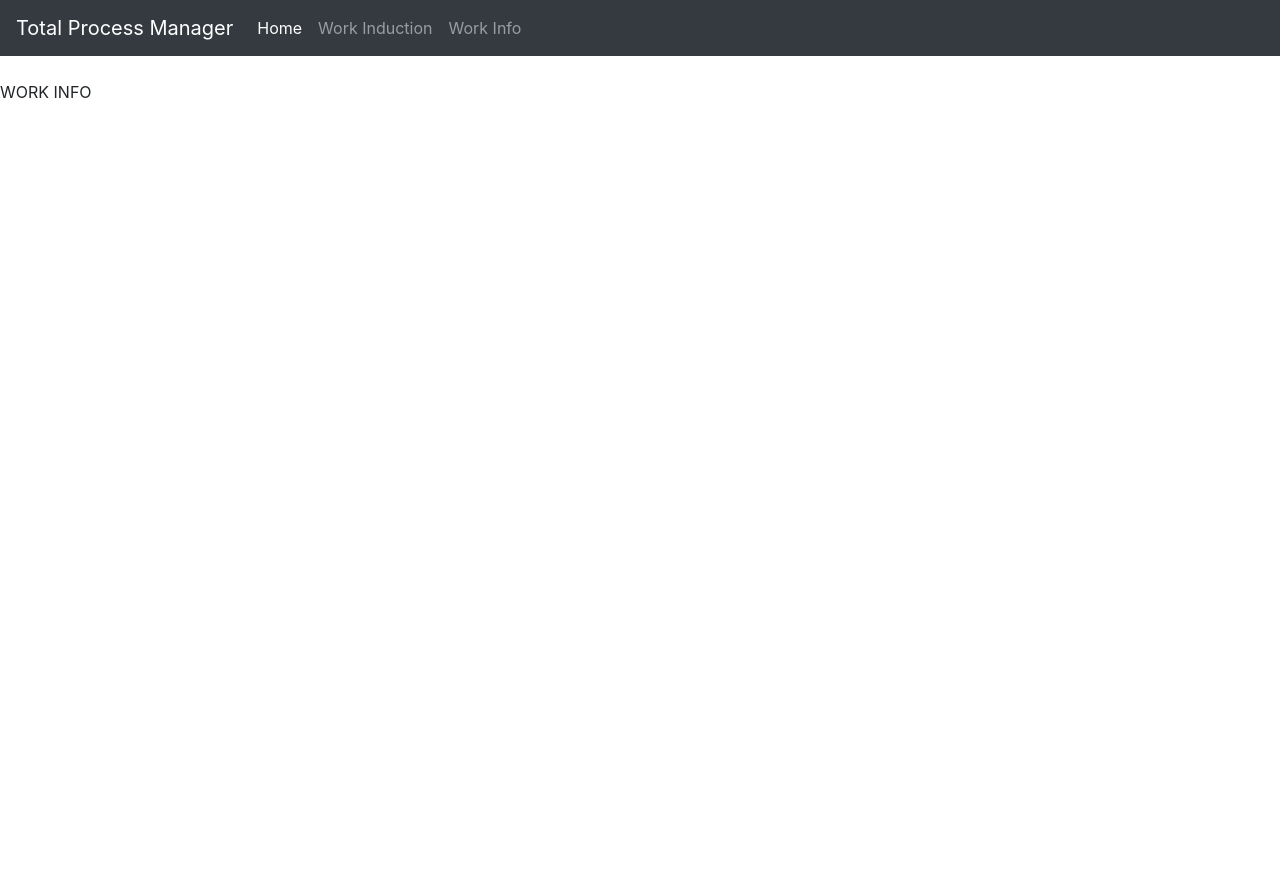
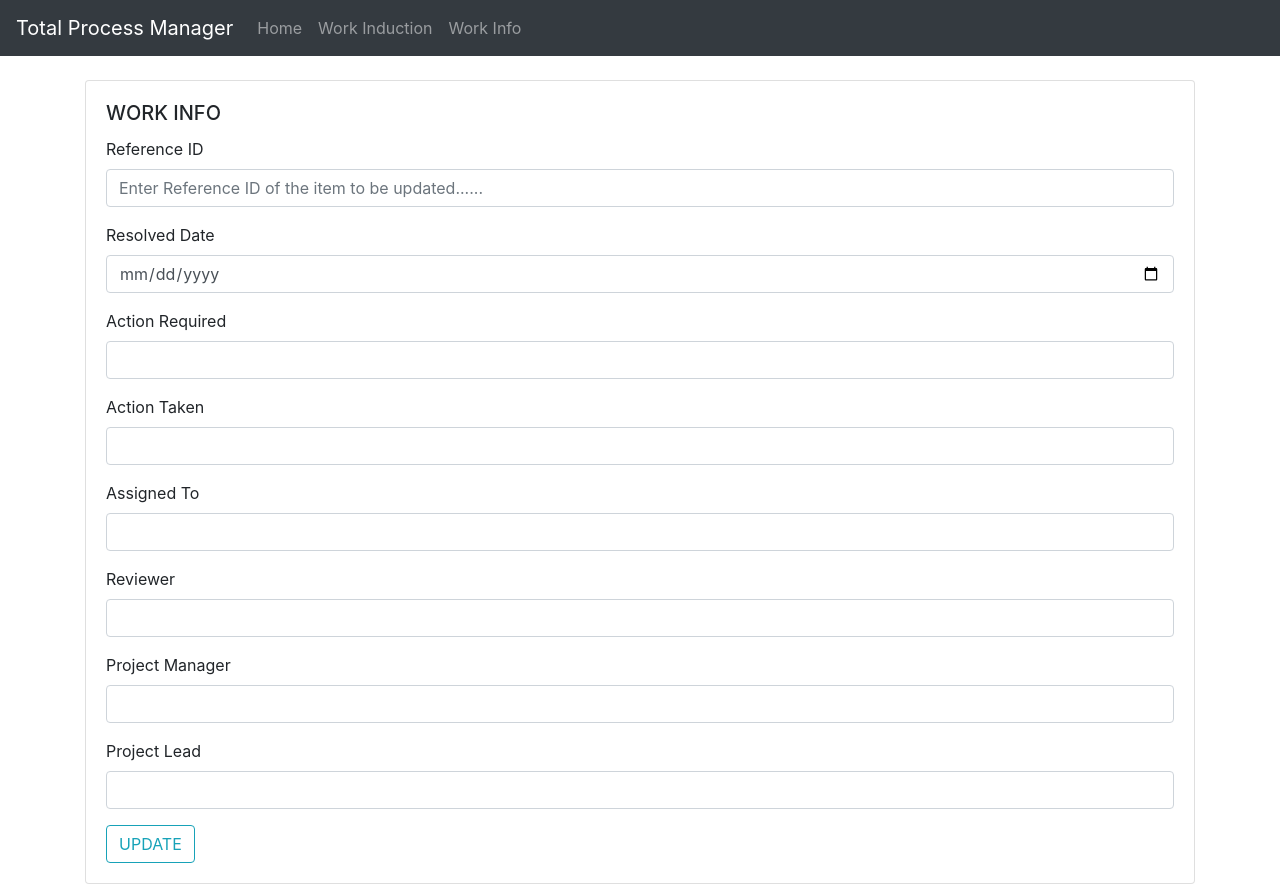
Before and after one commit to SagarBhatnagar/Total-Process-Manager, a Flask app: page /workInfo in a window 1280 px wide. Before the commit the page ends 98 px from the top, so only its background shows below. Run offline with Flask 2, Linux system fonts and the light colour scheme; some libraries are stand-ins or nearby versions.

Commit message:
base work info added

```diff
--- a/app.py
+++ b/app.py
@@ -28,6 +28,12 @@ class Item(db.Model):
     end_date=db.Column(db.String(100))
     gtin=db.Column(db.Integer)
     vendor_id=db.Column(db.Integer)
+    action_required=db.Column(db.String(100))
+    action_taken=db.Column(db.String(100))
+    assigned_to=db.Column(db.String(100))
+    reviewer=db.Column(db.String(100))
+    project_manager=db.Column(db.String(100))
+    project_lead=db.Column(db.String(100))
 
     def __init__(self, ref_id, project_name, task, channel, ticket, priority, start_date, end_date, gtin, vendor_id):
         self.ref_id = ref_id
@@ -92,7 +98,7 @@ def workInd():
                 b = 'IS'
             elif task == 'Miscellaneous':
                 b = 'M'
-        #check for new or repeat
+        #set new or repeat
         c = 'N'
         if found_vendor and found_gtin:
             c = 'R'
@@ -115,7 +121,7 @@ def workInd():
 #Delete
 @app.route('/delete', methods = ["GET", "POST"])
 def delete_item():
-    if request.method == "POST":
+    if request.method == 'POST':
         Ref_ID = request.form.get('Ref_ID')
         found_item = Item.query.filter_by(ref_id = Ref_ID).first()
         if found_item:
@@ -127,11 +133,32 @@ def delete_item():
     return render_template("delete.html")
 
 #Work Info
-@app.route('/workInfo')
+@app.route('/workInfo', methods = ["GET", "POST"])
 def workInfo():
+    if request.method == "POST":
+        #get the values from form
+        Ref_ID = request.form.get('Ref_ID')
+        end_date = request.form.get('end_date')
+        action_required = request.form.get('action_required')
+        action_taken = request.form.get('action_taken')
+        assigned_to = request.form.get('assigned_to')
+        reviewer = request.form.get('reviewer')
+        project_manager = request.form.get('project_manager')
+        project_lead = request.form.get('project_lead')
+        #edit values obtained
+        found_item = Item.query.filter_by(ref_id = Ref_ID).first()
+        if found_item:
+            found_item.end_date = end_date
+            found_item.action_required = action_required
+            found_item.action_taken = action_taken
+            found_item.assigned_to = assigned_to
+            found_item.reviewer = reviewer
+            found_item.project_manager = project_manager
+            found_item.project_lead = project_lead
+            db.session.commit()
+            flash('updated item : {}'.format(Ref_ID))
+        else:
+            flash('Item Not Found')
     return render_template('workInfo.html')
-
-
-
 if __name__ == '__main__':
     app.run(debug = True)
--- a/templates/includes/_navbar.html
+++ b/templates/includes/_navbar.html
@@ -13,7 +13,7 @@
   </button>
   <div class="collapse navbar-collapse" id="navbarCollapse">
     <ul class="navbar-nav mr-auto">
-      <li class="nav-item active">
+      <li class="nav-item">
         <a class="nav-link" href="./"
           >Home <span class="sr-only">(current)</span></a
         >
--- a/templates/workInduction.html
+++ b/templates/workInduction.html
@@ -64,7 +64,7 @@
           />
         </div>
         <div class="form-group">
-          <label for="end_date">Resolved Date</label>
+          <label for="end_date">Resolved Date(Optional)</label>
           <input
             type="date"
             class="form-control"
--- a/templates/workInfo.html
+++ b/templates/workInfo.html
@@ -1,4 +1,86 @@
 {%extends 'layout.html' %}
-
-
-{% block body %}WORK INFO{% endblock %}
+{% block body %}
+<div class="container">
+    <div class="card">
+        <div class="card-body">
+            <h5 class="card-title">WORK INFO</h5>
+            <form method = "POST">
+                <div class="form-group">
+                <label for="Ref_ID">Reference ID</label>
+                <input
+                    type="text"
+                    class="form-control"
+                    id="Ref_ID"
+                    name="Ref_ID"
+                    placeholder="Enter Reference ID of the item to be updated......"
+                />
+                </div>
+                <div class="form-group">
+                    <label for="Resolved Date">Resolved Date</label>
+                    <input
+                        type="date"
+                        class="form-control"
+                        id="end_date"
+                        name="end_date"
+                    />
+                </div>
+                <div class="form-group">
+                    <label for="action_required">Action Required</label>
+                    <input
+                        type="text"
+                        class="form-control"
+                        id="action_required"
+                        name="action_required"
+                    />
+                </div>
+                <div class="form-group">
+                    <label for="action_taken">Action Taken</label>
+                    <input
+                        type="text"
+                        class="form-control"
+                        id="action_taken"
+                        name="action_taken"
+                    />
+                </div>
+                <div class="form-group">
+                    <label for="assigned_to">Assigned To</label>
+                    <input
+                        type="text"
+                        class="form-control"
+                        id="assigned_to"
+                        name="assigned_to"
+                    />
+                </div>
+                <div class="form-group">
+                    <label for="reviewer">Reviewer</label>
+                    <input
+                        type="text"
+                        class="form-control"
+                        id="reviewer"
+                        name="reviewer"
+                    />
+                </div>
+                <div class="form-group">
+                    <label for="project_manager">Project Manager</label>
+                    <input
+                        type="text"
+                        class="form-control"
+                        id="project_manager"
+                        name="project_manager"
+                    />
+                </div>
+                <div class="form-group">
+                    <label for="project_lead">Project Lead</label>
+                    <input
+                        type="text"
+                        class="form-control"
+                        id="project_lead"
+                        name="project_lead"
+                    />
+                </div>
+                <input type="submit" value = "UPDATE" class="btn btn-outline-info"></input>
+            </form>
+        </div>
+    </div>
+</div>
+{% endblock %}
```
Also changed, not shown: db.sqlite.
